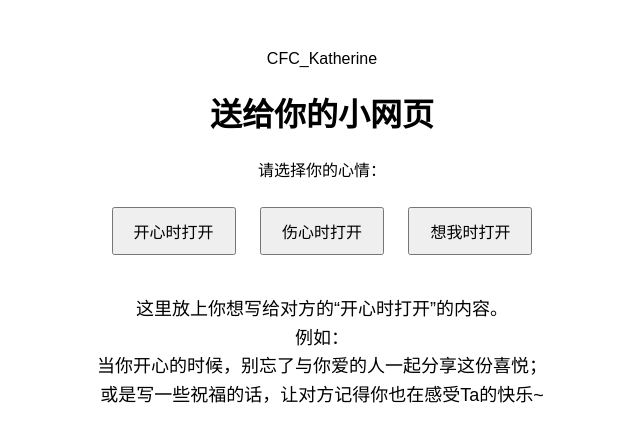
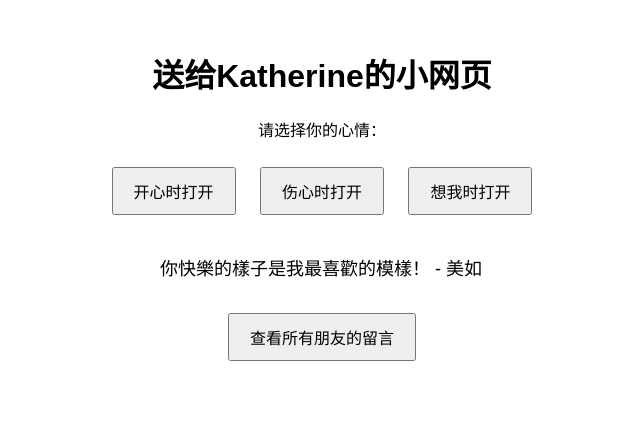
Before and after one commit to CCL82/For_Katherine, a plain HTML site: page index.html in a window 1280 px wide. Both pictures are taken after a click on the button "开心时打开". Shown: the whole page, without its empty margins (318-958 px from the left). Drawn offline with Linux system fonts and the light colour scheme.

Commit message:
Add files via upload

```diff
--- a/index.html
+++ b/index.html
@@ -1,86 +1,161 @@
-CFC_Katherine
-
 <!DOCTYPE html>
 <html lang="zh-CN">
 <head>
   <meta charset="UTF-8" />
-  <title>情感按钮示例</title>
+  <title>送给Katherine的小网页</title>
   <style>
-    /* 简单的页面样式，仅供参考，可自行调整 */
     body {
       font-family: sans-serif;
       margin: 50px;
       text-align: center;
     }
+
     .btn {
       margin: 10px;
       padding: 10px 20px;
       font-size: 16px;
       cursor: pointer;
     }
+
     .content {
       margin-top: 30px;
-      display: none; /* 默认不显示 */
+      display: none;
       font-size: 18px;
       line-height: 1.6;
+      text-align: center; /* 讓內容和按鈕都置中 */
     }
-    /* 可以用类名来控制显示/隐藏 */
+
     .show {
       display: block;
+    }
+
+    .all-messages {
+      margin-top: 10px;
+      font-size: 15px;
+      color: gray;
+      display: none;
+    }
+
+    /* 讓「查看所有朋友的留言」按鈕和文字之間有 20px、並置中 */
+    .all-btn {
+      display: block;         /* 讓按鈕在新的一行 */
+      margin: 20px auto 0;   /* 與文字保持 20px 距離後，再自動置中 */
+    }
+
+    /* 打字機外觀 + 游標閃爍 */
+    .typewriter {
+      display: inline-block;
+      white-space: nowrap;
+      overflow: hidden;
+      border-right: .15em solid #333;
+      margin: 0 auto;
+    }
+    .caret-blink {
+      animation: blink 0.75s step-end infinite;
+    }
+    @keyframes blink {
+      50% { border-color: transparent; }
     }
   </style>
 </head>
 <body>
 
-  <h1>送给你的小网页</h1>
-
+  <h1>送给Katherine的小网页</h1>
   <p>请选择你的心情：</p>
 
-  <!-- 三个按钮 -->
   <button class="btn" onclick="showContent('happy')">开心时打开</button>
   <button class="btn" onclick="showContent('sad')">伤心时打开</button>
   <button class="btn" onclick="showContent('miss')">想我时打开</button>
 
-  <!-- 用来显示不同内容的三个 <div> -->
+  <!-- 开心 -->
   <div id="happy" class="content">
-    <p>
-      这里放上你想写给对方的“开心时打开”的内容。<br />
-      例如：<br />
-      当你开心的时候，别忘了与你爱的人一起分享这份喜悦；<br />
-      或是写一些祝福的话，让对方记得你也在感受Ta的快乐~
-    </p>
+    <p id="happy-text"></p>
+    <button class="btn all-btn" onclick="toggleAll('happy')">查看所有朋友的留言</button>
+    <div id="happy-all" class="all-messages"></div>
   </div>
 
+  <!-- 伤心 -->
   <div id="sad" class="content">
-    <p>
-      这里放上你想写给对方的“伤心时打开”的内容。<br />
-      例如：<br />
-      伤心的时候，不要忘了还有人在默默地支持你，爱你；<br />
-      给对方一些安慰和鼓励，让Ta知道自己并不孤单。
-    </p>
+    <p id="sad-text"></p>
+    <button class="btn all-btn" onclick="toggleAll('sad')">查看所有朋友的留言</button>
+    <div id="sad-all" class="all-messages"></div>
   </div>
 
+  <!-- 想念 -->
   <div id="miss" class="content">
-    <p>
-      这里放上你想写给对方的“想我时打开”的内容。<br />
-      例如：<br />
-      写一些日常的关心、对未来的期盼，<br />
-      或者表达自己的思念之情，让对方在想你时能感受到你的温暖。
-    </p>
+    <p id="miss-text"></p>
+    <button class="btn all-btn" onclick="toggleAll('miss')">查看所有朋友的留言</button>
+    <div id="miss-all" class="all-messages"></div>
   </div>
 
   <script>
-    function showContent(contentId) {
-      // 先把所有内容都隐藏
-      const allContents = document.querySelectorAll('.content');
-      allContents.forEach(content => {
-        content.classList.remove('show');
+    // 三組不同情境的朋友訊息
+    const messages = {
+      happy: [
+        "開心的時候記得多笑一點，你的笑容超有感染力！ - 小艾",
+        "今天也有可愛的事情發生嗎？跟我分享呀～ - 志豪",
+        "你快樂的樣子是我最喜歡的模樣！ - 美如"
+      ],
+      sad: [
+        "別怕難過，有我在陪你慢慢走過來。 - 哲瑋",
+        "抱抱～這些情緒都會過去的，你會越來越堅強的。 - 佳欣",
+        "沒關係的，可以哭，等你準備好再笑回來就好。 - 阿全"
+      ],
+      miss: [
+        "嘿，我也在想你呢。你在心裡不是一會兒，是一直。 - 婷瑜",
+        "世界再大，我們總會在彼此心中有位置。 - 小樺",
+        "想你的時候就翻翻我們的合照，都是暖暖的回憶。 - 麗文"
+      ]
+    };
+
+    /* 顯示隨機一句 + JS打字機效果 */
+    function showContent(type) {
+      // 先清除舊的顯示 & 動畫
+      document.querySelectorAll('.content').forEach(div => {
+        div.classList.remove('show');
+        const p = div.querySelector('p');
+        p.textContent = "";
+        p.classList.remove('typewriter', 'caret-blink');
       });
+      document.querySelectorAll('.all-messages').forEach(el => el.style.display = 'none');
 
-      // 然后只显示被点击对应ID的那个内容
-      const targetContent = document.getElementById(contentId);
-      if (targetContent) {
-        targetContent.classList.add('show');
+      // 抽一則訊息
+      const container = document.getElementById(type);
+      const textEl = document.getElementById(`${type}-text`);
+      const msg = messages[type][Math.floor(Math.random() * messages[type].length)];
+
+      container.classList.add('show');
+
+      // 用 JS 模擬打字機
+      typeWriter(msg, textEl, 50); // 速度50ms/字，可自行調
+    }
+
+    /* 打字機效果：用 setInterval 逐字出現 */
+    function typeWriter(text, element, speed = 50) {
+      let index = 0;
+      element.textContent = "";
+      element.classList.add('typewriter', 'caret-blink');
+
+      const timer = setInterval(() => {
+        element.textContent += text.charAt(index);
+        index++;
+        if (index >= text.length) {
+          clearInterval(timer);
+          // 打完後若要停止閃爍游標, 可在這裡加:
+          // element.classList.remove('caret-blink');
+        }
+      }, speed);
+    }
+
+    /* 顯示/隱藏全部留言 */
+    function toggleAll(type) {
+      const container = document.getElementById(`${type}-all`);
+      if (container.style.display === 'block') {
+        container.style.display = 'none';
+      } else {
+        const all = messages[type].map(msg => `<div>• ${msg}</div>`).join('');
+        container.innerHTML = all;
+        container.style.display = 'block';
       }
     }
   </script>
```
